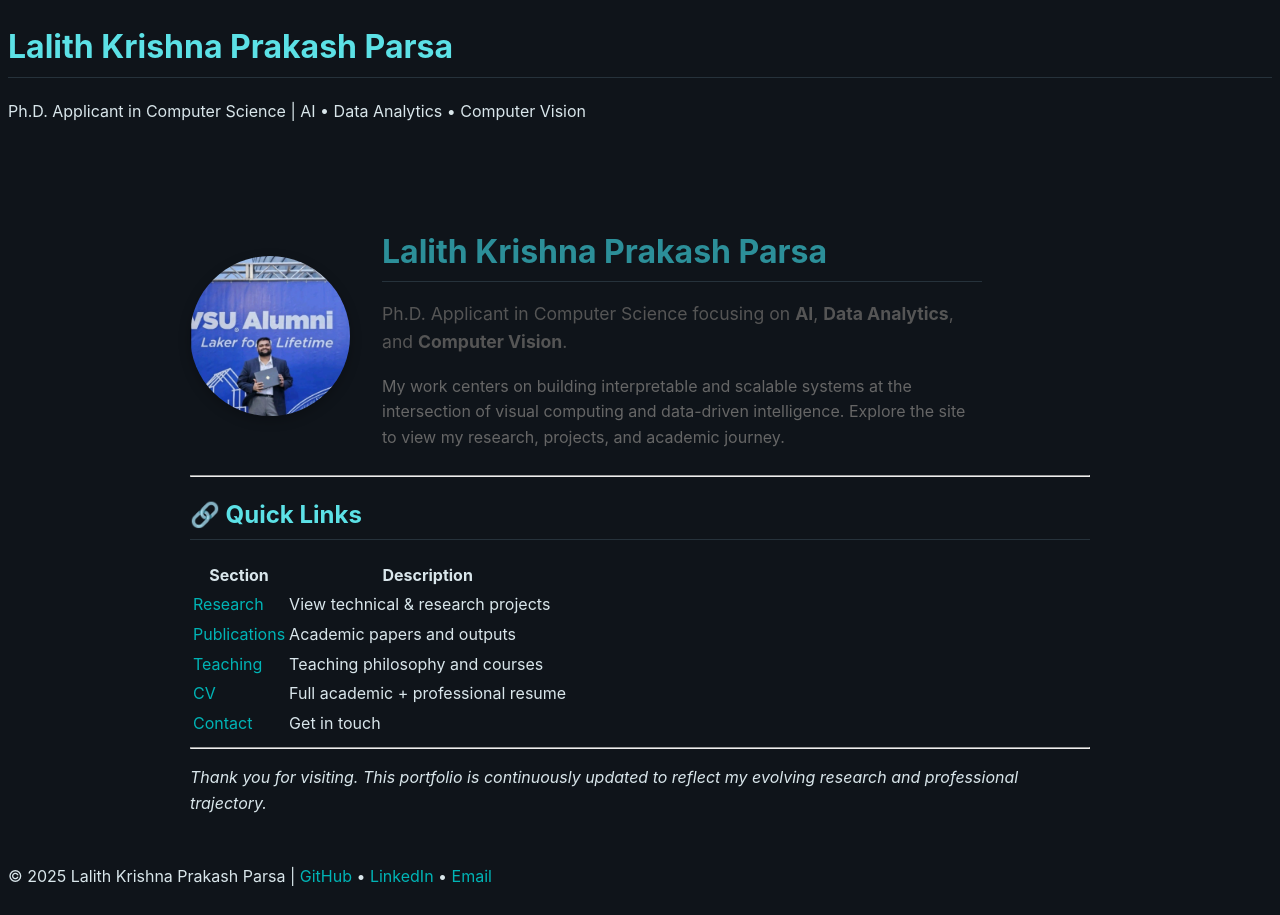
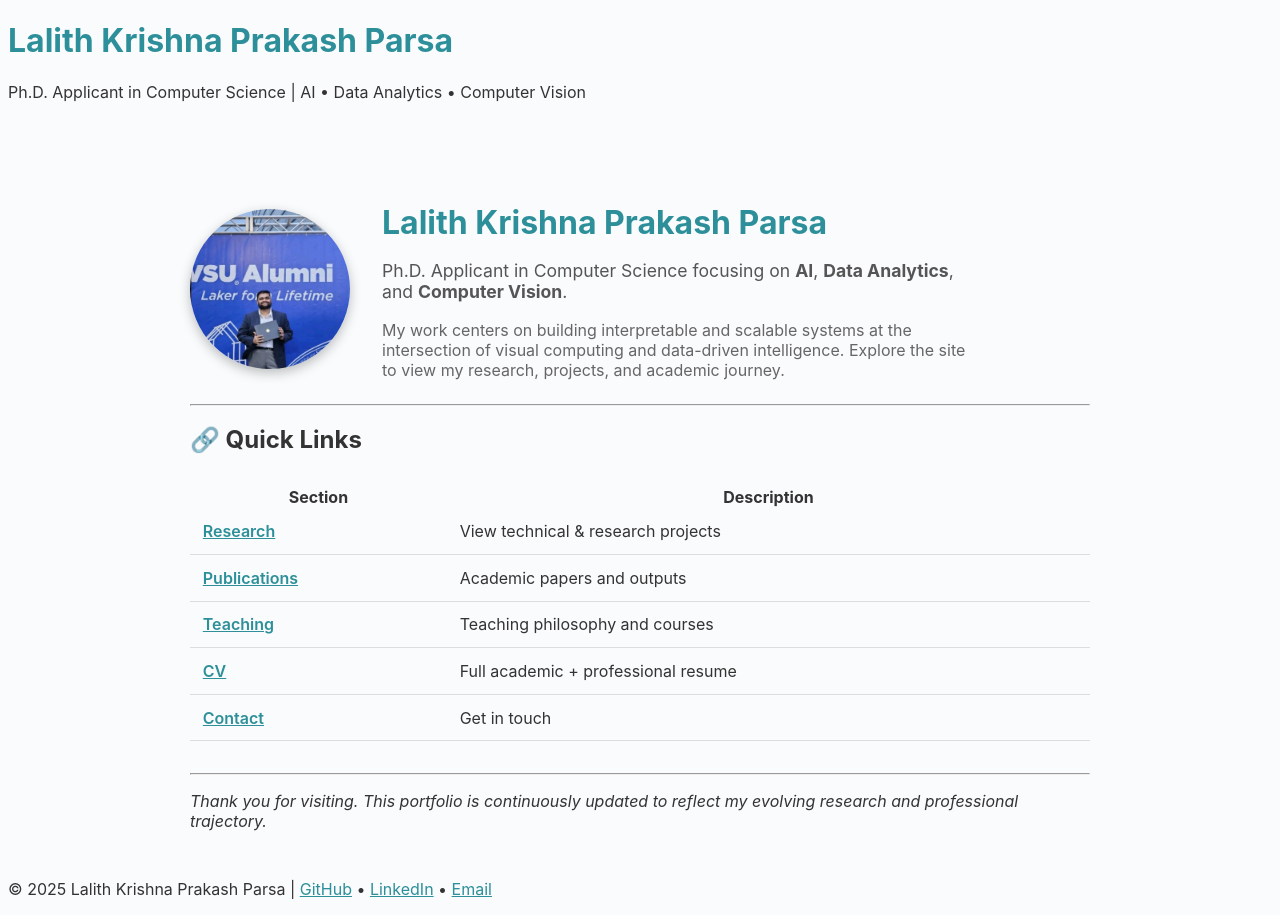
Before and after one commit to LkP23/lalith-portfolio, a Jekyll site: the page built from index.md, in a window 1280 px wide. Built offline with Jekyll 4.4.1, drawn with Linux system fonts in a browser that asks for light colours.

Commit message:
Update custom.css

```diff
--- a/assets/custom.css
+++ b/assets/custom.css
@@ -1,75 +1,45 @@
-/* ==========================================================
-   Custom CSS – Soft Dark Teal Portfolio
-   ========================================================== */
-
 body {
   font-family: "Inter", "Segoe UI", Roboto, sans-serif;
-  line-height: 1.6;
-  background-color: #0f141a !important;
-  color: #d9e6eb !important;
+  color: #333;
+  background-color: #f9fbfc;
 }
 
-/* Accent palette (teal) */
-:root {
-  --accent: #00b4b6;
-  --accent-light: #5ce1e6;
-  --border: #26323b;
+h1 {
+  color: #2C8F99;
 }
 
-/* Masthead and banner */
-.masthead, .page__hero--overlay {
-  background-color: #0f141a !important;
-  border-bottom: 1px solid var(--accent);
-  box-shadow: 0 2px 8px rgba(0, 0, 0, 0.3);
+a {
+  color: #2C8F99;
 }
-.page__hero--overlay::before {
-  background: rgba(0, 0, 0, 0.45);
+a:hover {
+  color: #4AADA8;
 }
 
-/* Headings */
-h1, h2, h3 {
-  color: var(--accent-light);
-  border-bottom: 1px solid var(--border);
-  padding-bottom: 4px;
+header.site-header {
+  background-color: #e6f4f4;
 }
 
-/* Links */
-a {
-  color: var(--accent);
-  text-decoration: none;
-}
-a:hover {
-  color: var(--accent-light);
-  text-decoration: underline;
+/* Hide default site title in Cayman header */
+header .site-header .site-title, header .site-header .site-description {
+  display: none;
 }
 
-/* Circular Profile Image */
-.profile-circle {
-  width: 140px;
-  height: 140px;
-  border-radius: 50%;
-  object-fit: cover;
-  border: 3px solid var(--accent);
-  box-shadow: 0 0 15px rgba(0, 180, 186, 0.5);
-  display: inline-block;
+/* Quick Links table styling */
+table {
+  width: 100%;
+  margin: 2rem 0;
+  border-collapse: collapse;
+}
+table td {
+  padding: 0.8rem;
+  border-bottom: 1px solid #ddd;
+}
+table td a {
+  font-weight: 600;
 }
 
-/* Footer */
-.page__footer {
-  background-color: #0b1217;
-  color: #b0c7c9;
-  border-top: 1px solid var(--border);
-  text-align: center;
+/* Profile image styling if override needed */
+.profile-circle {
+  border: 3px solid #2C8F99;
+  box-shadow: 0 4px 12px rgba(0,0,0,0.2);
 }
-
-/* Scrollbar */
-::-webkit-scrollbar {
-  width: 8px;
-}
-::-webkit-scrollbar-thumb {
-  background: var(--accent);
-  border-radius: 4px;
-}
-::-webkit-scrollbar-thumb:hover {
-  background: var(--accent-light);
-}
```
